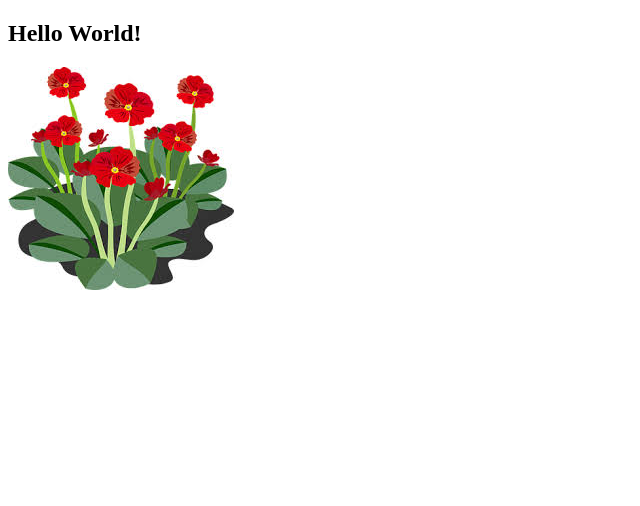
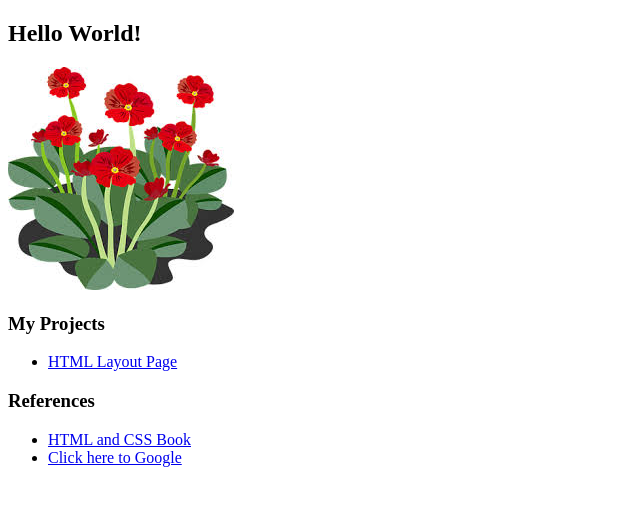
Before and after one commit to Lauren5010/Portfolio, a plain HTML site: page index.html in a window 1280 px wide. Shown: the whole page, without its empty margins (0-640 px from the left). Drawn offline with Linux system fonts and the light colour scheme.

Commit message:
Add files via upload

```diff
--- a/index.html
+++ b/index.html
@@ -1,12 +1,28 @@
 <!DOCTYPE html>
 
 <head>
+	<title> Lauren's Portfolio </title>
+	<link rel="stylesheet" type="text/css" href="styles/Portfolio.css">
 </head>
 
 
 <body>
 	<h2> Hello World!</h2>
+
 	<img src="Images/images.jpg"/>
+	<h3>My Projects</h3>
+	<ul>
+		<li>
+			<a href="dev-projects/page-layout-project/index.html">HTML Layout Page</a>
+		</li>
+	</ul>
+
+	<h3>References</h2>
+	<ul>
+		<li><a href="http://www.htmlandcssbook.com/" target="_blank"> HTML and CSS Book </a></li>
+		<li><a href="http://google.com" target="_blank">Click here to Google</a></li>
+	</ul>
+
 </body>
 
 </html>
```
